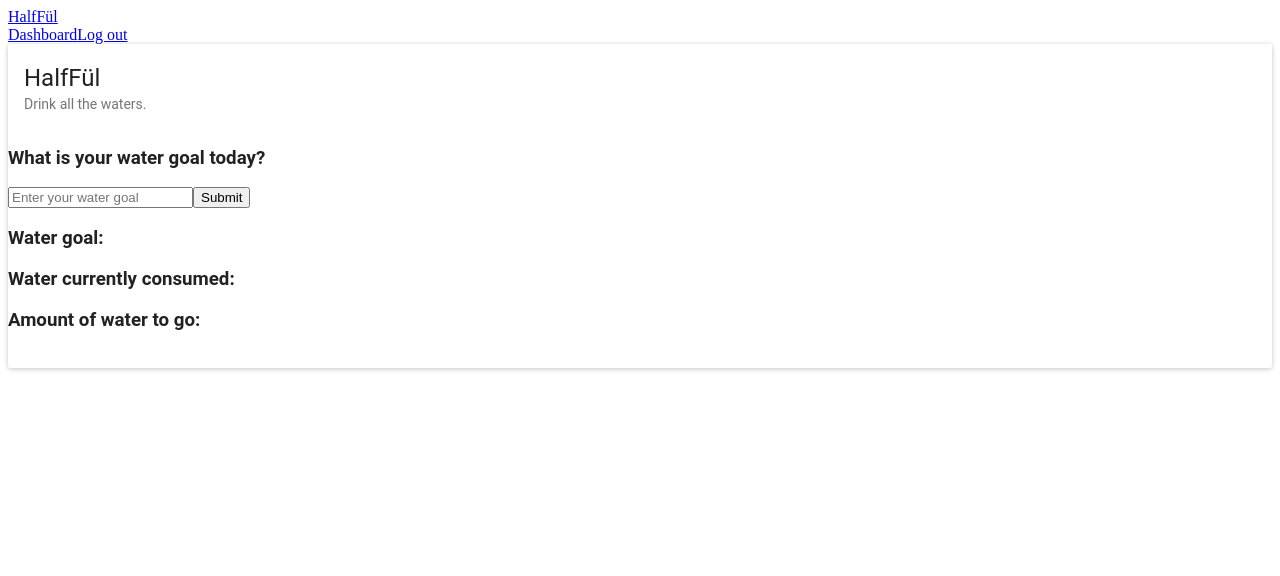
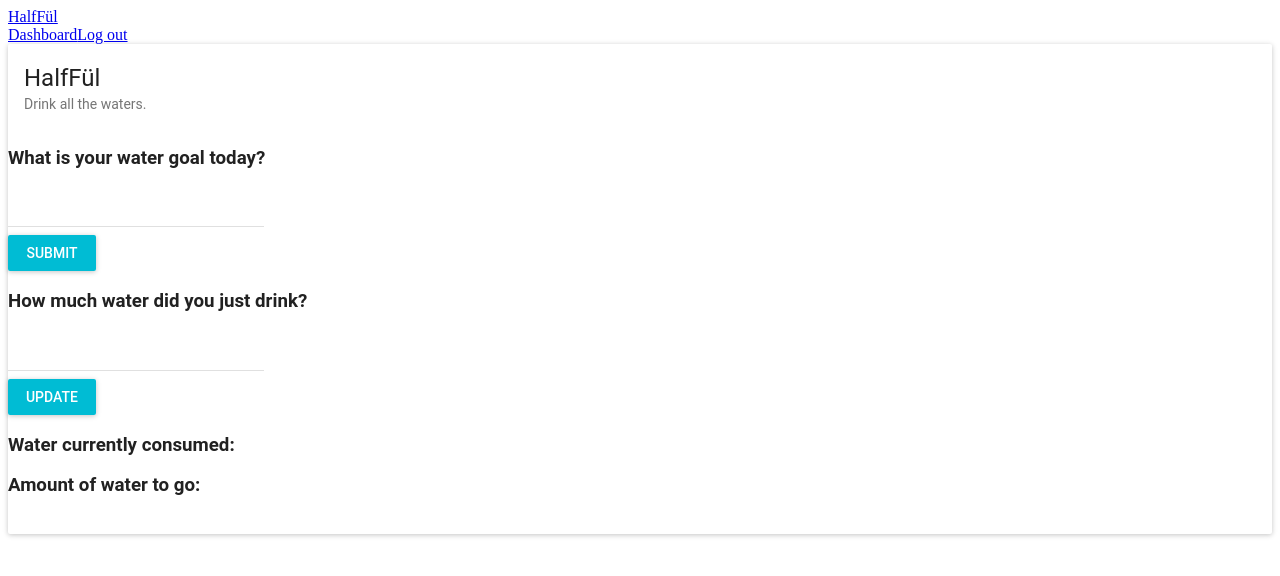
Before and after one commit to Montana-Code-School/halfful, a React app: page /dashboard in a window 1280 px wide. Shown: the top 576 px of the page. Built offline with nearby package versions, Linux system fonts and the light colour scheme; no server answers; sample sign-in values are in the browser's storage; the HTML template or start-up script is replaced by a standard one; what react-tap-event-plugin would draw is missing.

Commit message:
updated text fields and buttons from bootstrap to material-ui

```diff
--- a/client/src/components/Goals.js
+++ b/client/src/components/Goals.js
@@ -1,4 +1,6 @@
 import React from 'react';
+import TextField from 'material-ui/TextField';
+import RaisedButton from 'material-ui/RaisedButton';
 
 class Goals extends React.Component{
   constructor(){
@@ -8,11 +10,24 @@ class Goals extends React.Component{
     return (
     <div>
       <h3>What is your water goal today?</h3>
-      <form className="form-inline">
-        <input className="form-control mr-sm-2" type="watergoal" placeholder="Enter your water goal" aria-label="Water Goal"/>
-        <button className="btn btn-outline-success my-2 my-sm-0" type="submit">Submit</button>
+        <form noValidate autoComplete="off">
+          <TextField
+            id="waterGoals"
+            label="Name"
+            margin="normal"
+          />
+        </form>
+        <RaisedButton type="submit" label="Submit" primary />
+       <h3>How much water did you just drink? </h3>
+       <form noValidate autoComplete="off">
+        <TextField
+          id="name"
+          label="Name"
+          margin="normal"
+        />
       </form>
-      <h3> Water goal: </h3>
+      <RaisedButton type="submit" label="Update" primary />
+
       <h3> Water currently consumed: </h3>
       <h3> Amount of water to go: </h3>
       <br></br>
--- a/client/src/containers/DashboardPage.jsx
+++ b/client/src/containers/DashboardPage.jsx
@@ -2,7 +2,7 @@ import React from 'react';
 import Auth from '../modules/Auth';
 import Dashboard from '../components/Dashboard.jsx';
 
-
+<DashboardPage/>
 class DashboardPage extends React.Component {
 
   /**
```
Also changed, not shown: back/client/src/components/SignUpForm.jsx (added, +68 -0 lines), client/src/components/Dashboard.jsx (+0 -9 lines), client/src/routes.js (deleted), 2 other files (tests, documents, lock files or other folders).
